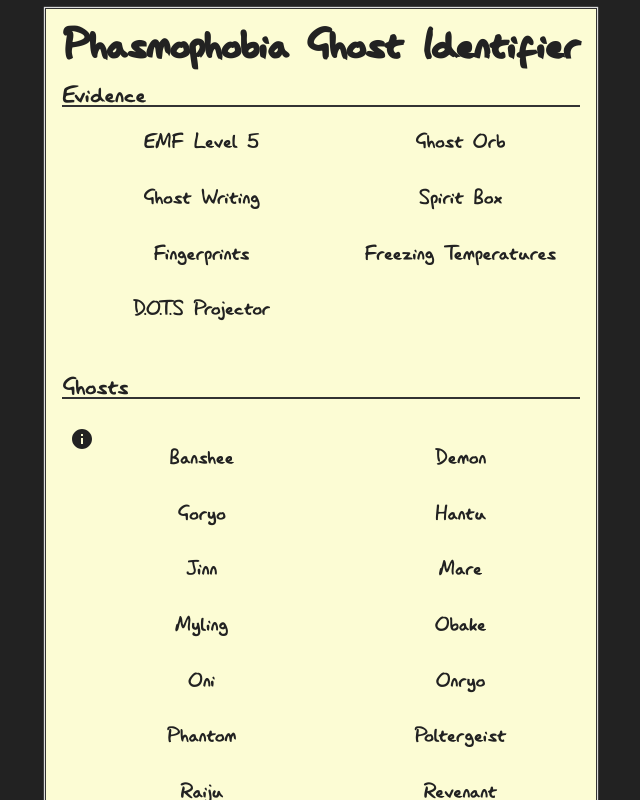
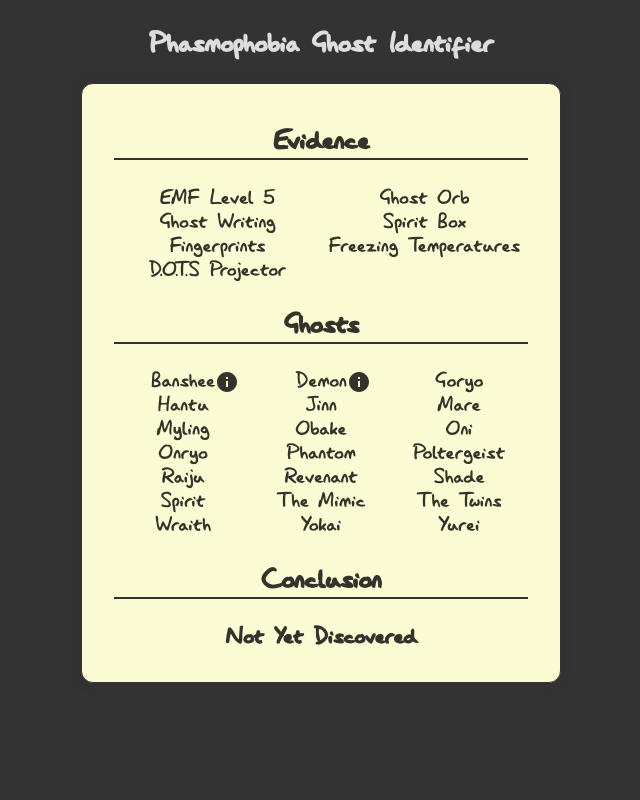
Before and after one commit to Azoraqua/phasmophobia-ghost-identifier, a React (Create React App) app: page / in a window 1280 px wide. Shown: the top 800 px of the page, without its empty margins (319-959 px from the left). Built offline with nearby package versions, Linux system fonts and the light colour scheme.

Commit message:
Updated.
Signed-off-by: Ronald Bunk <info@azoraqua.com>

```diff
--- a/src/App.scss
+++ b/src/App.scss
@@ -3,126 +3,145 @@
   src: url("./fonts/lazy_dog.ttf") format("truetype")
 }
 
-html, body {
-  display: flex;
-  justify-content: center;
-  //align-items: center;
-  line-height: 1em;
-  background-color: #222;
+*, *:before, *:after {
+  box-sizing: border-box;
 }
 
-*, *::before, *::after {
-  box-sizing: border-box;
+html, body {
   font-family: "Lazy Dog", sans-serif;
+  font-size: 1em;
+  color: #ddd;
+  background: #333;
+}
+
+main {
+  display: flex;
+  flex-direction: column;
+  align-items: center;
+  //justify-content: center;
+  user-select: none;
+}
+
+.card-container {
+  display: flex;
+  gap: 1em;
+  justify-content: center;
+  align-items: center;
+  width: 100%;
+  height: 100%;
 }
 
 .card {
-  width: 100%;
-  height: 100%;
+  display: flex;
+  flex-direction: column;
   background-color: #fcfcd4;
-  color: #222;
-  box-shadow: 0 0 1px 1px #ddd;
+  color: #000C;
   border: 1px solid #333;
-  padding: 0 1em 1em 1em;
-}
+  border-radius: .75em;
+  padding: 1em 2em;
+  box-shadow: 0 0 .5em #333;
+  width: 30em;
+  max-height: 37.5em;
 
-h1, h2, h3, span {
-  user-select: none;
-  cursor: default;
-}
+  &-main, &-aside {
+    height: 55em;
+    text-align: center;
 
     h1 {
-  font-size: 3em;
-  font-weight: bolder;
+      font-size: 2em;
+      border-bottom: 2px solid #333;
     }
 
     h2 {
-  font-size: 1.75em;
-  font-weight: normal;
-  border-bottom: 2px solid #333;
-  margin-bottom: 1em;
+      font-size: 1.5em;
     }
 
     h3 {
-  font-size: 1.5em;
-  text-align: center;
+      font-size: 1.25em;
     }
 
-input[type=checkbox] {
-  transform: scale(2.5);
-  margin: 1em;
-  opacity: 0;
+    span {
+      font-size: 1.1em;
+    }
 
-  &:checked + label {
-    text-decoration: line-through;
-    text-decoration-thickness: 3px;
-    //text-decoration-style: wavy;
-    text-decoration-color: #333;
-  }
+    input {
+      position: absolute;
+      left: -9999px;
     }
 
     label {
       font-size: 1.5em;
-  margin-left: .5em;
+      cursor: pointer;
       user-select: none;
-  cursor: pointer;
-  text-align: center;
     }
 
-.ghost, .evidence {
-  position: relative;
-  display: flex;
-  flex-direction: column-reverse;
-  padding-left: .5em;
+    input:disabled + label {
+      color: #999C;
 
-  & .description-icon {
-    position: absolute;
-    top: -15px;
-    left: 0;
-    color: #111;
-    cursor: pointer;
-
-    &:hover,
-    &:focus {
-      color: #555;
+      & + * {
+        color: #999C;
       }
     }
+
+    input:checked + label {
+      text-decoration: line-through;
+    }
+  }
+
+  &-main {
+    section[aria-label='Evidence'] .list {
+      display: grid;
+      grid-template-columns: repeat(2, 1fr);
+    }
+
+    section[aria-label='Ghosts'] .list {
+      display: grid;
+      grid-template-columns: repeat(3, 1fr);
+    }
+
+    section[aria-label='Conclusion'] {
+
+    }
+  }
+
+  &-aside {
+    transition: 500ms ease-in-out;
+    max-width: 20em;
+
+    .close {
+      margin-left: 100%;
+      margin-top: -.5em;
+      cursor: pointer;
+    }
+
+    h2 {
+      //font-size: 1.5em;
+      border-bottom: 1px solid #333;
+      width: 50%;
+      margin-inline: auto;
+    }
+
+    p {
+      margin: 0;
+      font-size: 1.25em;
+    }
+  }
+}
+
+.card-aside:not(.show) {
+  display: none;
+  //opacity: 0;
 }
 
 .ghost {
   position: relative;
 
-  &-description {
+  .info-icon {
     position: absolute;
-    top: -12px;
-    left: -6px;
-    z-index: 99999 !important;
+    cursor: pointer;
   }
 }
 
-.info-icon {
-  cursor: pointer;
+.checked {
+  text-decoration: line-through !important;
 }
-
-section .list {
-  display: grid;
-  grid-template-columns: repeat(2, 1fr);
-}
-
-.fade {
-  animation: fade 200ms ease-in-out;
-}
-
-@keyframes fade {
-  0% {
-    opacity: 0;
-  }
-
-  50% {
-    opacity: .5;
-  }
-
-  100% {
-    opacity: 1;
-  }
-}
--- a/src/App.tsx
+++ b/src/App.tsx
@@ -1,7 +1,7 @@
 import React, {FC, useEffect, useState} from 'react';
 import './App.scss';
 
-import {Evidence, nameOf} from "./ghosts/Ghost.d";
+import {Evidence, GhostDescription, nameOf} from "./ghosts/Ghost.d";
 import Spirit from "./ghosts/Spirit";
 import Banshee from "./ghosts/Banshee";
 import Demon from "./ghosts/Demon";
@@ -25,7 +25,7 @@
 import Yurei from "./ghosts/Yurei";
 import {useIdGenerator} from "./util/helper";
 import {Alert} from "@mui/material";
-import {Info as InfoIcon} from "@mui/icons-material";
+import {Close, Info as InfoIcon} from "@mui/icons-material";
 
 const GHOSTS = [
     Banshee,
@@ -86,7 +86,7 @@
                             severity={"info"}
                             className={descriptionVisible && 'fade'}
                             onClose={() => setDescriptionVisible(false)}
-                            sx={{ fontSize: '1.125em', userSelect: 'none' }}
+                            sx={{fontSize: '1.125em', userSelect: 'none'}}
                         >
                             {description}
                         </Alert>
@@ -96,78 +96,139 @@
         );
     }
 
-    const Ghost: FC<any> = ({name, description, evidence}) => {
-        const id = IdGenerator.next().value;
-        const [descriptionVisible, setDescriptionVisible] = useState<boolean>(false);
-
-        return (
-            <div className={'ghost'} onBlur={() => setDescriptionVisible(false)}>
-                <input type={'checkbox'} id={`ghost-${id}`}/>
-                <label htmlFor={`ghost-${id}`}>{name}</label>
-
-                {description && (
-                    <InfoIcon
-                        onClick={() => setDescriptionVisible(prev => !prev)}
-                        className={'info-icon'}
-                    />
-                )}
-
-                <div className={'ghost-description'}>
-                    {description && descriptionVisible && (
-                        <Alert
-                            severity={"info"}
-                            className={descriptionVisible && 'fade'}
-                            onClose={() => setDescriptionVisible(false)}
-                            sx={{ fontSize: '1.125em', userSelect: 'none' }}
-                        >
-                            {description}
-                        </Alert>
-                    )}
-                </div>
-            </div>
-        );
-    }
-
-    const [result, setResult] = useState<string | undefined>(undefined);
+    type Information = { type: 'GHOST' | 'EVIDENCE', content: any, extra: { name?: string } };
+    const [information, setInformation] = useState<Information | undefined>(undefined);
+    const [evidenceSelected, setEvidenceSelected] = useState<Evidence[]>([]);
+    const [possibilities, setPossibilities] = useState<string[]>([]);
+    const [result, setResult] = useState<string | undefined>();
 
     // Currently, this effect is not needed but is there to prevent warnings (As CI's tend to error out because of them).
     useEffect(() => {
         setResult(undefined);
-    }, [ ]);
+    }, []);
 
+    useEffect(() => {
+        // Check if selected evidence is enough to determine the ghost.
+        const ghost = GHOSTS.find(ghost => ghost.evidence.every(e => evidenceSelected.includes(e)))
+
+        if (ghost) {
+            setResult(ghost.name);
+        } else {
+            setResult(undefined);
+        }
+    }, [evidenceSelected]);
+
+    // @ts-ignore
     return (
-        <main className={'card'}>
+        <main>
             <h1>Phasmophobia Ghost Identifier</h1>
 
+            <div className={'card-container'}>
+                <div className={'card card-main'}>
                     <section aria-label={'Evidence'}>
-                <h2>Evidence</h2>
+                        <h1>Evidence</h1>
                         {/*<hr />*/}
 
                         <div className={'list'}>
                             {EVIDENCE.map(e => (
-                        <Evidence name={nameOf(e)}/>
+                                <Evidence name={nameOf(e)} onClick={() => {
+                                    if (evidenceSelected.includes(e)) {
+                                        setEvidenceSelected(evidenceSelected.filter(e2 => e2 !== e));
+                                    } else {
+                                        setEvidenceSelected([...evidenceSelected, e]);
+                                    }
+                                }}/>
                             ))}
                         </div>
                     </section>
 
                     <section aria-label={'Ghosts'}>
-                <h2>Ghosts</h2>
+                        <h1>Ghosts</h1>
                         {/*<hr />*/}
 
                         <div className={'list'}>
                             {GHOSTS.map((g, i) => (
-                        <Ghost {...g} />
+                                <div className={'ghost'}>
+                                    <input type={'checkbox'} id={`ghost-${i}`}/>
+                                    <label htmlFor={`ghost-${i}`}>{g.name}</label>
+
+                                    {g.description && (
+                                        <InfoIcon className={'info-icon'} onClick={() => {
+                                            setInformation({
+                                                type: 'GHOST',
+                                                content: g.description,
+                                                extra: {
+                                                    name: g.name
+                                                }
+                                            });
+                                        }}/>
+                                    )}
+                                </div>
                             ))}
                         </div>
                     </section>
 
                     <section aria-label={'Conclusion'}>
-                <h2>Conclusion</h2>
+                        <h1>Conclusion</h1>
 
                         <span className={'result'}>
-                    <h3>{result || 'Not Yet Discovered'}</h3>
+                        <h2>{result || 'Not Yet Discovered'}</h2>
                     </span>
                     </section>
+                </div>
+
+                <div id={'card-aside'} className={`card card-aside ${information && 'show'}`}>
+                    <Close className={'close'} onClick={() => setInformation(undefined)}/>
+
+                    {information &&
+                        <>
+                            <h1>Information: {information.extra.name}</h1>
+
+                            <div>
+                                {typeof information.content == "string" ? information.content : (
+                                    <>
+                                        <section className={'ghost-strengths'}>
+                                            <h3>Strengths</h3>
+
+                                            {information && (typeof information.content.strengths == "string" ? (
+                                                <p>{information.content.strengths}</p>
+                                            ) : (
+                                                information.content.strengths.map((s: string) => (
+                                                    <span>{s}</span>
+                                                ))
+                                            ))}
+                                        </section>
+
+                                        <section className={'ghost-weaknesses'}>
+                                            <h3>Weaknesses</h3>
+
+                                            {information && (typeof information.content.weaknesses == "string" ? (
+                                                <p>{information.content.weaknesses}</p>
+                                            ) : (
+                                                information.content.weaknesses.map((w: string) => (
+                                                    <span>{w}</span>
+                                                ))
+                                            ))}
+                                        </section>
+                                    </>
+                                )}
+                            </div>
+
+                            <div>
+                                <h2>Evidence</h2>
+
+                                {GHOSTS.find(g => g.name === information.extra.name)?.evidence && (
+                                    <>
+                                        { GHOSTS.find(g => g.name === information.extra.name)?.evidence.map((e: number) => (
+                                            <p>{nameOf(e)}</p>
+                                        ))}
+                                    </>
+                                )}
+                            </div>
+                        </>
+                    }
+                </div>
+            </div>
         </main>
     );
 }
--- a/src/ghosts/Banshee.tsx
+++ b/src/ghosts/Banshee.tsx
@@ -1,23 +1,11 @@
 import {Evidence, Ghost} from "./Ghost.d";
-import {AlertTitle} from "@mui/material";
 
 export default {
     name: 'Banshee',
-    description: <>
-        <section className={'ghost-strengths'}>
-            <AlertTitle sx={{ fontSize: '1.2em', fontFamily: 'Lazy Dog' }}>Strengths</AlertTitle>
-            <p>
-                Only targets one person at a time.
-            </p>
-        </section>
-
-        <section className={'ghost-weaknesses'}>
-            <AlertTitle sx={{ fontSize: '1.2em', fontFamily: 'Lazy Dog'}}>Weaknesses</AlertTitle>
-            <p>
-                Less aggressive when near a crucifix.
-            </p>
-        </section>
-    </>,
+    description: {
+        strengths:  'Targets only one player at a time.',
+        weaknesses: 'Less aggressive when near a crucifix.',
+    },
     evidence: [
         Evidence.DOTS_PROJECTOR,
         Evidence.GHOST_ORB,
--- a/src/ghosts/Demon.ts
+++ b/src/ghosts/Demon.ts
@@ -2,6 +2,10 @@
 
 export default {
     name: 'Demon',
+    description: {
+        strengths: [ 'Attacks more often' ],
+        weaknesses: [ 'Successful Ouija board attempt does not lower sanity' ]
+    },
     evidence: [
         Evidence.GHOST_WRITING,
         Evidence.FINGERPRINTS,
--- a/src/ghosts/Ghost.d.ts
+++ b/src/ghosts/Ghost.d.ts
@@ -1,5 +1,3 @@
-import {ReactElement} from "react";
-
 export enum Evidence {
     EMF_LEVEL_5,
     FINGERPRINTS,
@@ -10,11 +8,13 @@
     SPIRIT_BOX
 }
 
+export type GhostDescription = string | { strengths: string | string[], weaknesses: string | string[] };
+
 export type Ghost = {
 
     readonly name: string;
 
-    readonly description: string | ReactElement;
+    readonly description: GhostDescription;
 
     readonly evidence: Evidence[];
 }
--- a/src/index.tsx
+++ b/src/index.tsx
@@ -3,8 +3,6 @@
 import App from './App';
 
 ReactDOM.render(
-  <React.StrictMode>
-    <App />
-  </React.StrictMode>,
-  document.getElementById('root')
-);;
+    <App/>,
+    document.getElementById('root')
+);
```
Also changed, not shown: package.json (+6 -1 lines), 2 other files (tests, documents, lock files or other folders). Lines whose indentation alone changed are shown as unchanged.
